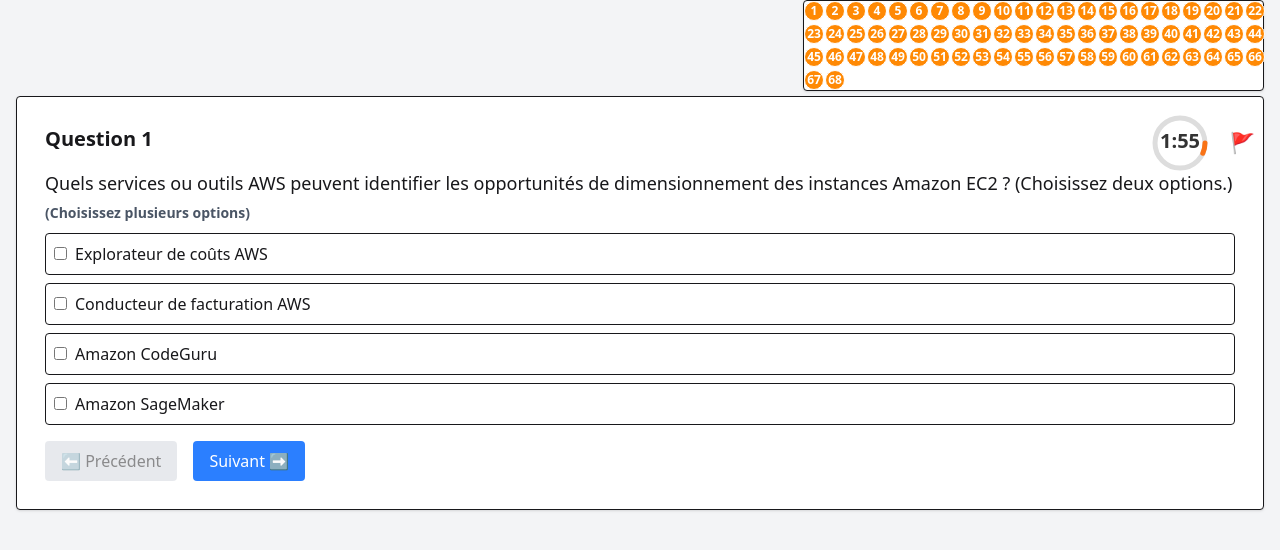
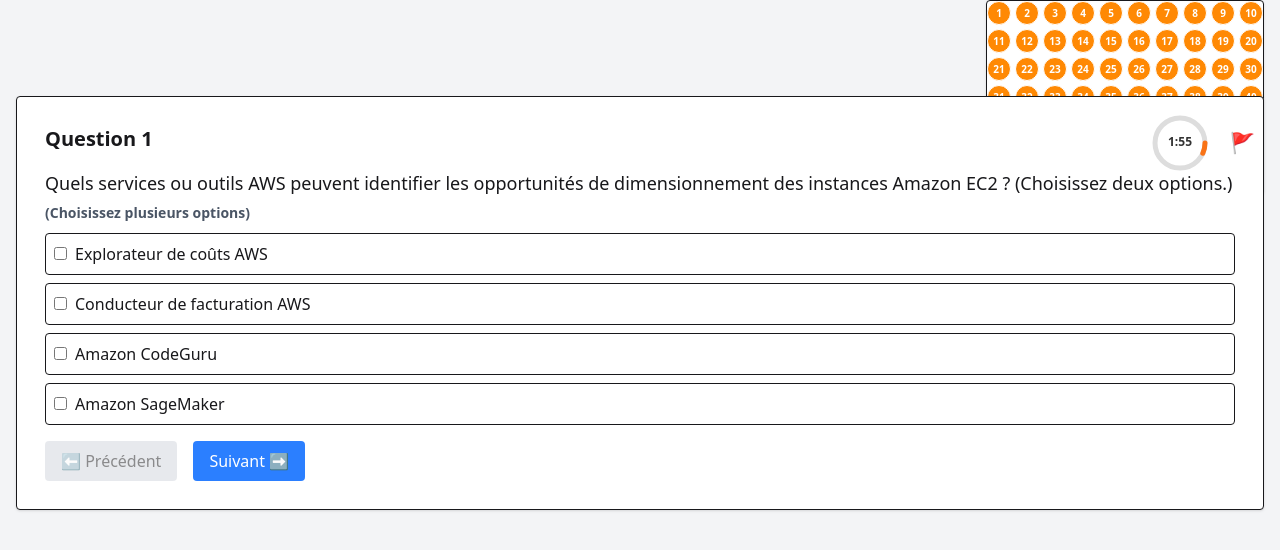
Before and after one commit to MBAYEX2/site_aws_test_examen, a React app: page /Practitionner in a window 1280 px wide. Shown: the top 550 px of the page. Built offline with nearby package versions, Linux system fonts and the light colour scheme; the HTML template or start-up script is replaced by a standard one.

Commit message:
flague et case à cocher

```diff
--- a/src/components/Accueil.jsx
+++ b/src/components/Accueil.jsx
@@ -1,28 +1,36 @@
 import { useNavigate } from "react-router-dom";
+import questionsData from "../awsquestion.js";
 
 function Accueil() {
   const navigate = useNavigate();
 
+  // Fonction pour mélanger les questions
+  const shuffleArray = (array) => array.sort(() => Math.random() - 0.5);
+
+  const handlePractitionerClick = () => {
+    // Mélanger et prendre 25 questions
+    const randomQuestions = shuffleArray([...questionsData]).slice(0, 25);
+
+    navigate("/practitionner", { state: { questions: randomQuestions } });
+  };
+
   return (
-    <div className="min-h-screen flex flex-col items-center justify-center bg-gray-100 p-6">
-      <h1 className="text-3xl font-bold mb-6">Bienvenue au Quiz AWS</h1>
-      <p className="text-lg text-gray-700 mb-8">Choisissez votre niveau :</p>
+    <div className="min-h-screen flex flex-col items-center justify-center gap-6 bg-gray-100">
+      <h1 className="text-3xl font-bold">📚 Choisir un niveau</h1>
 
-      <div className="flex gap-6">
       <button
-          onClick={() => navigate("/practitionner")}
-          className="px-6 py-3 bg-blue-500 text-white font-semibold rounded-lg shadow hover:bg-blue-600 transition"
+        onClick={handlePractitionerClick}
+        className="px-6 py-3 bg-blue-500 text-white rounded text-lg"
       >
-          Niveau Practitionner
+        🎓 Niveau Practitioner (25 Questions)
       </button>
 
       <button
         onClick={() => navigate("/associate")}
-          className="px-6 py-3 bg-green-500 text-white font-semibold rounded-lg shadow hover:bg-green-600 transition"
+        className="px-6 py-3 bg-green-500 text-white rounded text-lg"
       >
-          Niveau Associate
+        🎓 Niveau Associate (à définir)
       </button>
-      </div>
     </div>
   );
 }
--- a/src/components/AnswersReview.jsx
+++ b/src/components/AnswersReview.jsx
@@ -1,5 +1,6 @@
 import { useLocation, useNavigate } from "react-router-dom";
 import { useState } from "react";
+import questionsData from "../awsquestion.js";
 
 function AnswersReview() {
   const location = useLocation();
@@ -11,6 +12,9 @@
   };
 
   const [currentIndex, setCurrentIndex] = useState(0);
+
+  // ✅ Mélanger les questions et en prendre 25
+  const shuffleArray = (array) => array.sort(() => Math.random() - 0.5);
 
   // ✅ Sélectionner uniquement les questions mal répondues
   const wrongQuestions = questions.filter((q, index) => {
@@ -45,7 +49,7 @@
               const isCorrect = q.correctAnswers.includes(idx);
               const isSelected = selectedAnswers[questions.indexOf(q)]?.includes(option);
 
-              let style = "bg-gray-50 border"; // neutre
+              let style = "bg-gray-50 border";
               let label = "";
 
               if (isCorrect) {
@@ -94,11 +98,16 @@
         </button>
       </div>
 
+      {/* ✅ Nouveau bouton Recommencer avec 25 nouvelles questions */}
       <button
-        onClick={() => navigate("/practitionner")}
+        onClick={() =>
+          navigate("/practitionner", {
+            state: { questions: shuffleArray([...questionsData]).slice(0, 25) },
+          })
+        }
         className="mt-6 px-4 py-2 bg-green-600 text-white rounded hover:bg-green-700 transition"
       >
-        🔄 Recommencer
+        🔄 Recommencer (Nouvelles questions)
       </button>
     </div>
   );
--- a/src/components/Practitionner.jsx
+++ b/src/components/Practitionner.jsx
@@ -1,22 +1,21 @@
 import { useState, useEffect } from "react";
-import { useNavigate } from "react-router-dom";
+import { useNavigate, useLocation } from "react-router-dom";
 import questionsData from "../awsquestion.js";
 
-import Timer from "../components/Timer";
-import FlagButton from "../components/FlagButton";
-import QuestionGrid from "../components/QuestionGrid";
-import Navigation from "../components/Navigation";
+function Practitionner() {
+  const location = useLocation();
+  const navigate = useNavigate();
 
-function Practitionner() {
+  // ✅ Récupérer les questions envoyées depuis l'accueil (ou toutes par défaut)
+  const questions = location.state?.questions || questionsData;
+
   const [currentIndex, setCurrentIndex] = useState(0);
   const [selectedAnswers, setSelectedAnswers] = useState({});
   const [flaggedQuestions, setFlaggedQuestions] = useState({});
   const [timeLeft, setTimeLeft] = useState(120);
   const [timeUp, setTimeUp] = useState(false);
 
-  const navigate = useNavigate();
-  const questions = questionsData;
-
+  // ⏳ Timer
   useEffect(() => {
     if (timeLeft <= 0) {
       handleSubmit(true);
@@ -27,12 +26,14 @@
     return () => clearInterval(timer);
   }, [timeLeft]);
 
+  // ✅ Vérifier la réponse correcte
   const isAnswerCorrect = (question, userAnswers) => {
     const correct = question.correctAnswers.map((id) => question.options[id]).sort().toString();
     const user = [...(userAnswers || [])].sort().toString();
     return correct === user;
   };
 
+  // ✅ Soumettre et calculer le score
   const handleSubmit = (timeExpired = false) => {
     let totalCorrect = 0;
 
@@ -43,20 +44,33 @@
     });
 
     navigate("/score", {
-      state: { score: totalCorrect, total: questions.length, timeUp: timeExpired, questions, selectedAnswers },
+      state: {
+        score: totalCorrect,
+        total: questions.length,
+        timeUp: timeExpired,
+        questions,
+        selectedAnswers,
+      },
     });
   };
 
+  // ✅ Gestion du choix de réponse
   const handleAnswerChange = (answer) => {
     const current = selectedAnswers[currentIndex] || [];
-    setSelectedAnswers({
-      ...selectedAnswers,
-      [currentIndex]: current.includes(answer)
-        ? current.filter((a) => a !== answer)
-        : [...current, answer],
-    });
+    if (current.includes(answer)) {
+      setSelectedAnswers({
+        ...selectedAnswers,
+        [currentIndex]: current.filter((a) => a !== answer),
+      });
+    } else {
+      setSelectedAnswers({
+        ...selectedAnswers,
+        [currentIndex]: [...current, answer],
+      });
+    }
   };
 
+  // ✅ Flag
   const toggleFlag = () => {
     setFlaggedQuestions((prev) => ({
       ...prev,
@@ -64,6 +78,7 @@
     }));
   };
 
+  // ✅ Timer Visuel
   const minutes = Math.floor(timeLeft / 60);
   const seconds = timeLeft % 60;
   const totalTime = 120;
@@ -74,28 +89,67 @@
   return (
     <div className="min-h-screen bg-gray-100 p-4 relative">
       {/* ✅ Grille des questions */}
-      <QuestionGrid
-        questions={questions}
-        selectedAnswers={selectedAnswers}
-        flaggedQuestions={flaggedQuestions}
-        onSelectQuestion={setCurrentIndex}
-      />
+      <div
+        className="absolute top-0 right-4 p-0 border rounded bg-white shadow"
+        style={{
+          display: "grid",
+          gridTemplateColumns: "repeat(10, 24px)",
+          gap: "4px",
+        }}
+      >
+        {questions.map((_, index) => {
+          const answered = selectedAnswers[index] && selectedAnswers[index].length > 0;
+          const flagged = flaggedQuestions[index];
+
+          return (
+            <button
+              key={index}
+              onClick={() => setCurrentIndex(index)}
+              className={`w-6 h-6 flex items-center justify-center border rounded-full text-[10px] font-bold transition duration-200
+                ${answered ? "bg-green-500 text-white" : "bg-orange-400 text-white"}
+                hover:scale-110 hover:shadow-md`}
+            >
+              {flagged ? "🚩" : index + 1}
+            </button>
+          );
+        })}
+      </div>
 
       {/* ✅ Bloc Questions */}
       <div className="mt-20 relative border p-7 rounded bg-white shadow">
         {/* 🚩 Timer + Flag */}
         <div className="absolute top-4 right-2 flex items-center gap-5">
-          <Timer
-            minutes={minutes}
-            seconds={seconds}
-            radius={radius}
-            circumference={circumference}
-            progress={progress}
-          />
-          <FlagButton
-            onToggle={toggleFlag}
-            isFlagged={!!flaggedQuestions[currentIndex]}
-          />
+          <div className="flex items-center">
+            <svg width="60" height="60">
+              <circle cx="30" cy="30" r={radius - 15} stroke="#ddd" strokeWidth="5" fill="none" />
+              <circle
+                cx="30"
+                cy="30"
+                r={radius - 15}
+                stroke="#f97316"
+                strokeWidth="5"
+                fill="none"
+                strokeDasharray={circumference}
+                strokeDashoffset={circumference - progress}
+                strokeLinecap="round"
+              />
+              <text
+                x="50%"
+                y="50%"
+                textAnchor="middle"
+                dominantBaseline="middle"
+                fontSize="12"
+                fontWeight="bold"
+                fill="#333"
+              >
+                {minutes}:{seconds < 10 ? `0${seconds}` : seconds}
+              </text>
+            </svg>
+          </div>
+
+          <button onClick={toggleFlag} className="text-xl" title="Flagger cette question">
+            🚩
+          </button>
         </div>
 
         <h2 className="text-xl font-bold mb-4">Question {currentIndex + 1}</h2>
@@ -109,6 +163,7 @@
           )}
         </p>
 
+        {/* ✅ Liste des options */}
         <div className="mb-4">
           {questions[currentIndex].options.map((opt, idx) => (
             <label
@@ -126,14 +181,32 @@
           ))}
         </div>
 
-        {/* ✅ Navigation (composant séparé) */}
-        <Navigation
-          currentIndex={currentIndex}
-          totalQuestions={questions.length}
-          onPrev={() => setCurrentIndex((prev) => Math.max(prev - 1, 0))}
-          onNext={() => setCurrentIndex((prev) => Math.min(prev + 1, questions.length - 1))}
-          onSubmit={() => handleSubmit(false)}
-        />
+        {/* ✅ Navigation */}
+        <div className="flex gap-4">
+          <button
+            onClick={() => setCurrentIndex((prev) => Math.max(prev - 1, 0))}
+            disabled={currentIndex === 0}
+            className="px-4 py-2 bg-gray-300 rounded disabled:opacity-50"
+          >
+            ⬅ Précédent
+          </button>
+
+          {currentIndex < questions.length - 1 ? (
+            <button
+              onClick={() => setCurrentIndex((prev) => Math.min(prev + 1, questions.length - 1))}
+              className="px-4 py-2 bg-blue-500 text-white rounded"
+            >
+              Suivant ➡
+            </button>
+          ) : (
+            <button
+              onClick={() => handleSubmit(false)}
+              className="px-4 py-2 bg-green-500 text-white rounded"
+            >
+              ✅ Terminer
+            </button>
+          )}
+        </div>
       </div>
     </div>
   );
```
Lines whose indentation alone changed are shown as unchanged.
